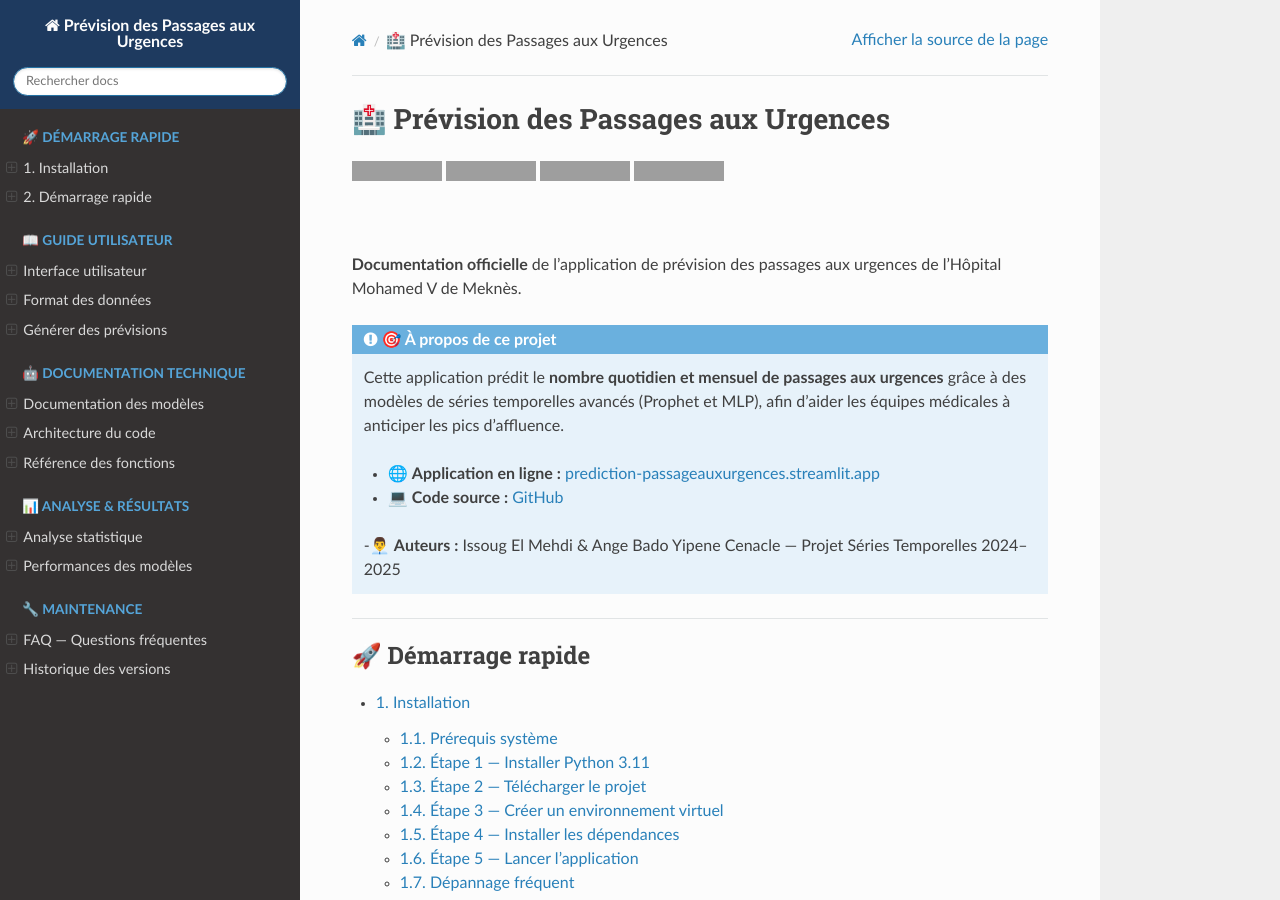
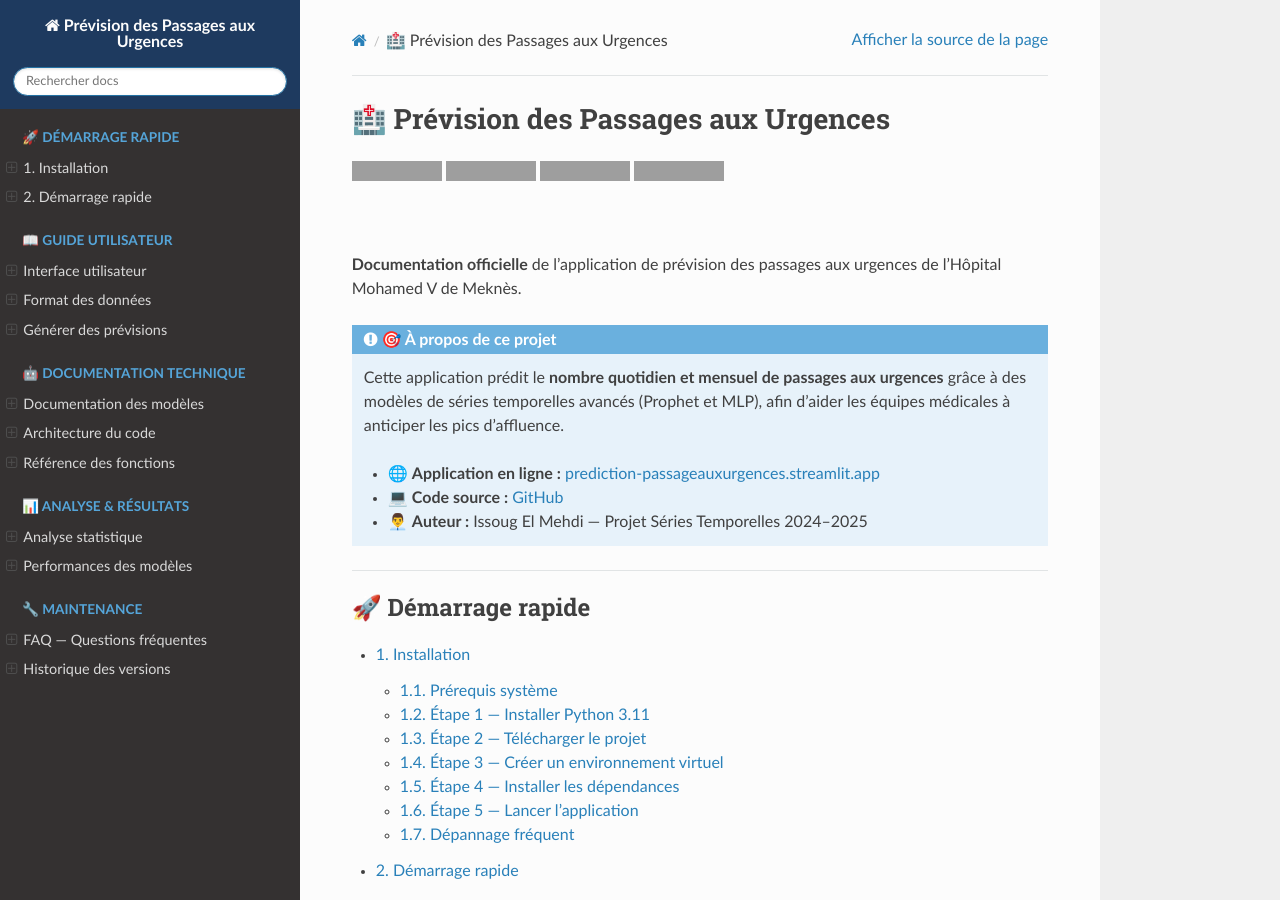
Before and after one commit to issougmehdi75-alt/Prediction_PassageAuxUrgences, a Sphinx documentation site: the page built from docs/source/index.rst, in a window 1280 px wide and 900 px high. Built offline with Sphinx 7.4.7 and the Read the Docs theme 3.1.0, drawn with Linux system fonts in a browser that asks for light colours; some of the changed text lies outside the part shown; grey boxes are pictures that could not be loaded.

Commit message:
Add files via upload

```diff
--- a/docs/source/conf.py
+++ b/docs/source/conf.py
@@ -6,8 +6,8 @@ import sys
 
 # -- Project information -----------------------------------------------------
 project = 'Prévision des Passages aux Urgences'
-copyright = '2025, Issoug El Mehdi & Ange Bado Yipene Cenacle'
-author = 'Issoug El Mehdi & Ange Bado Yipene Cenacle'
+copyright = '2025, Issoug El Mehdi'
+author = 'Issoug El Mehdi'
 release = '1.0.0'
 
 # -- General configuration ---------------------------------------------------
--- a/docs/source/index.rst
+++ b/docs/source/index.rst
@@ -27,7 +27,7 @@
 
    - 🌐 **Application en ligne :** `prediction-passageauxurgences.streamlit.app <https://prediction-passageauxurgences.streamlit.app>`_
    - 💻 **Code source :** `GitHub <https://github.com/issougmehdi75-alt/Prediction_PassageAuxUrgences>`_
-   -👨‍💼 **Auteurs :** Issoug El Mehdi & Ange Bado Yipene Cenacle — Projet Séries Temporelles 2024–2025
+   - 👨‍💼 **Auteur :** Issoug El Mehdi — Projet Séries Temporelles 2024–2025
 
 ----
 
```
